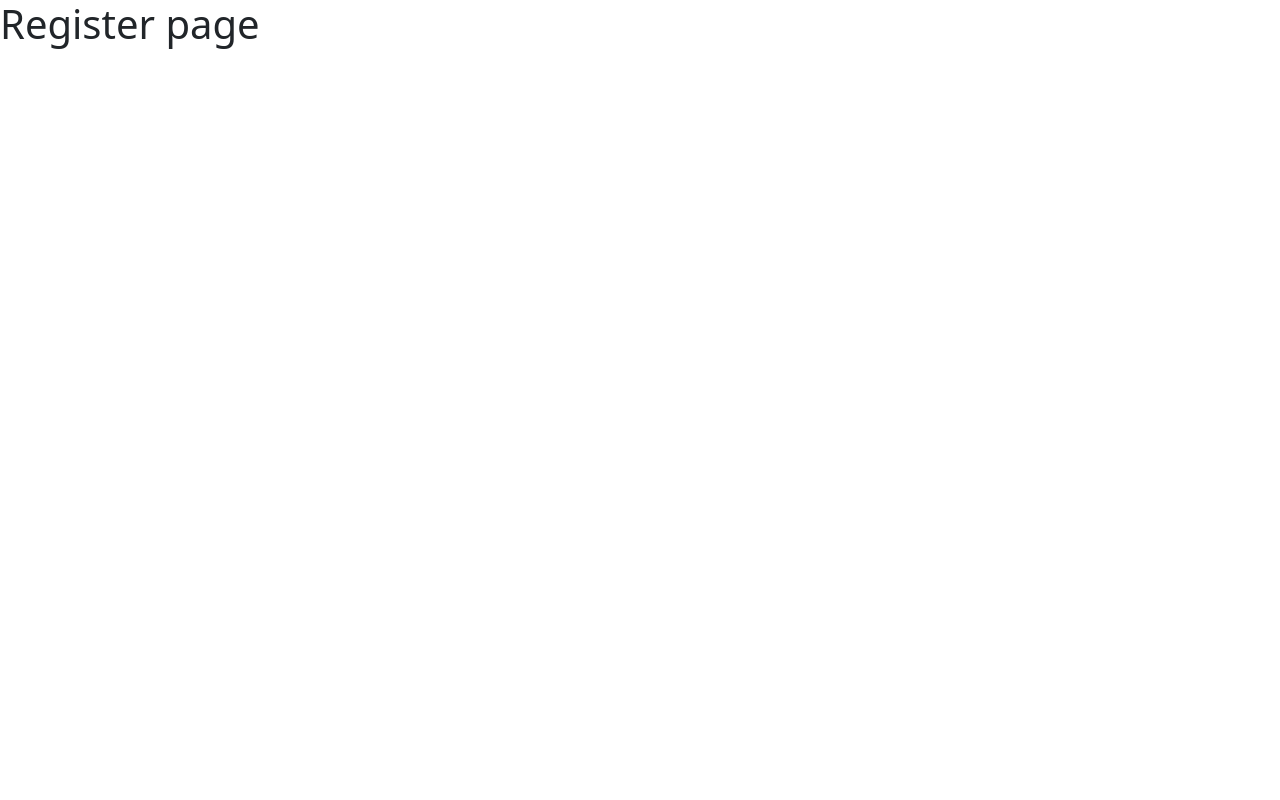
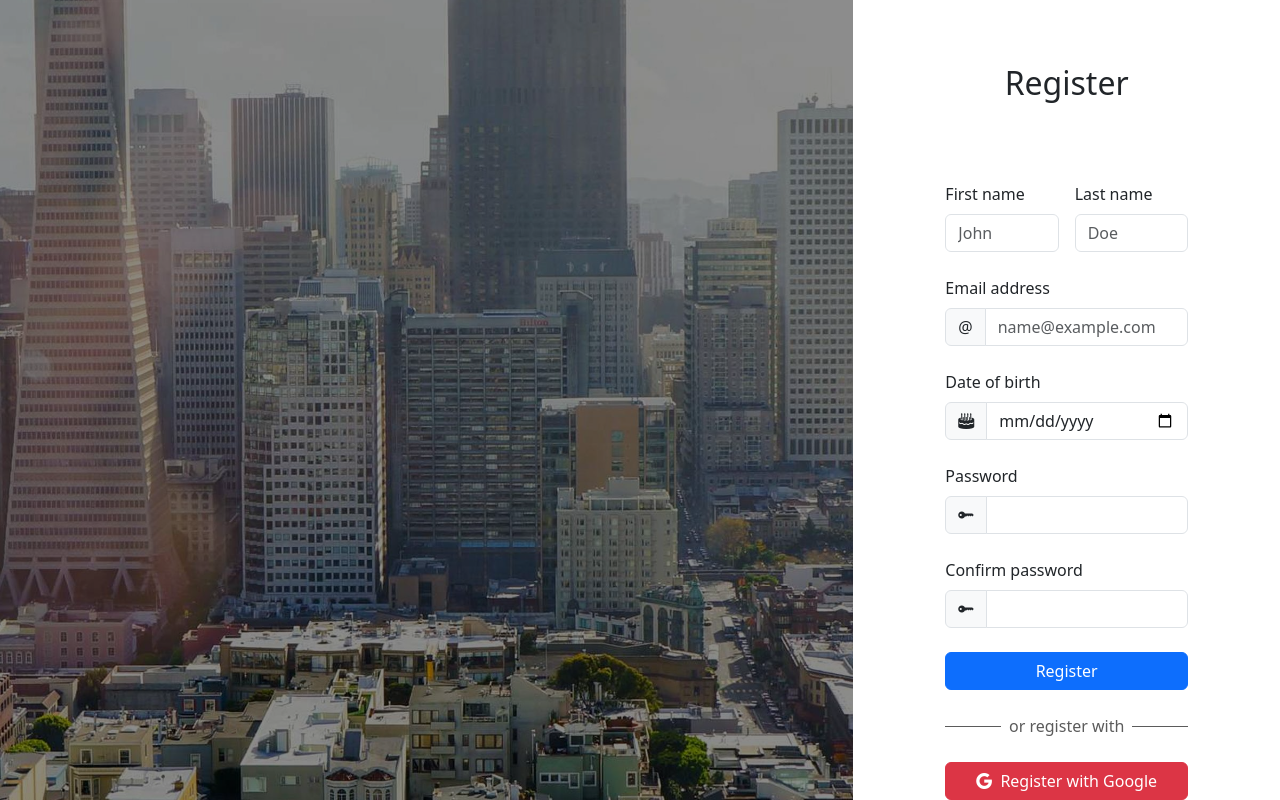
Before and after one commit to dung204/fer202-lab-02, a website: page register.html in a window 1280 px wide. Drawn offline with nearby package versions, Linux system fonts and the light colour scheme.

Commit message:
style: register page

```diff
--- a/css/login.css
+++ b/css/login.css
@@ -2,22 +2,39 @@ html,
 body {
   margin: 0;
   padding: 0;
+  overflow: hidden;
 }
 
 .row {
   margin: 0;
 }
 
-.row > * {
-  padding-inline: 0;
-}
-
 .login-container > * {
   min-height: 100vh;
 }
 
+.form-container {
+  overflow-y: scroll;
+  overflow-x: hidden;
+}
+
+.login-bg-container {
+  padding-inline: 0;
+}
+
 .login-bg {
   object-fit: cover;
+  z-index: -1;
+}
+
+.black-filter {
+  position: absolute;
+  top: 0;
+  left: 0;
+  width: 100%;
+  height: 100%;
+  background-color: rgba(0, 0, 0, 0.45);
+  z-index: 1;
 }
 
 .separator {
--- a/register.html
+++ b/register.html
@@ -3,12 +3,108 @@
   <head>
     <meta charset="UTF-8" />
     <meta name="viewport" content="width=device-width, initial-scale=1.0" />
-    <title>Register</title>
+    <title>Sign up</title>
     <link rel="stylesheet" href="node_modules/bootstrap/dist/css/bootstrap.min.css" />
+    <link rel="stylesheet" href="node_modules/bootstrap-icons/font/bootstrap-icons.min.css" />
+    <link rel="stylesheet" href="/css/login.css" />
     <script defer src="node_modules/bootstrap/dist/js/bootstrap.bundle.min.js"></script>
     <script defer src="node_modules/@popperjs/core/dist/umd/popper-base.min.js"></script>
   </head>
   <body>
-    <h1>Register page</h1>
+    <div class="row login-container" style="height: 100vh">
+      <div class="col-8 login-bg-container position-relative" style="height: 100vh">
+        <img class="login-bg h-100 w-100" loading="lazy" src="/img/login-bg.jpg" alt="login-bg" />
+        <div class="black-filter"></div>
+      </div>
+      <div class="col-4 form-container" style="height: 100vh">
+        <div class="row p-5 g-3">
+          <div class="col-12">
+            <h2 class="text-center">Register</h2>
+          </div>
+          <div class="col-12 g-5">
+            <form action="">
+              <div class="row gy-4 gx-3">
+                <div class="col-6">
+                  <label class="form-label" for="first">First name</label>
+                  <input type="text" class="form-control" placeholder="John" id="first" />
+                </div>
+                <div class="col-6">
+                  <label class="form-label" for="last"> Last name </label>
+                  <input type="email" class="form-control" placeholder="Doe" id="last" />
+                </div>
+                <div class="col-12">
+                  <label class="form-label" for="email">Email address</label>
+                  <div class="input-group">
+                    <label class="input-group-text" for="email">@</label>
+                    <input
+                      type="email"
+                      class="form-control"
+                      placeholder="name@example.com"
+                      id="email"
+                    />
+                  </div>
+                </div>
+                <div class="col-12">
+                  <label class="form-label" for="dob">Date of birth</label>
+                  <div class="input-group">
+                    <label class="input-group-text" for="dob">
+                      <i class="bi bi-cake2-fill"></i>
+                    </label>
+                    <input type="date" class="form-control" id="dob" />
+                  </div>
+                </div>
+                <div class="col-12">
+                  <label class="form-label" for="password">Password</label>
+                  <div class="input-group">
+                    <label class="input-group-text" for="password">
+                      <i class="bi bi-key-fill"></i>
+                    </label>
+                    <input type="password" class="form-control" id="password" />
+                  </div>
+                </div>
+                <div class="col-12">
+                  <label class="form-label" for="confirm-password">Confirm password</label>
+                  <div class="input-group">
+                    <label class="input-group-text" for="confirm-password">
+                      <i class="bi bi-key-fill"></i>
+                    </label>
+                    <input type="password" class="form-control" id="confirm-password" />
+                  </div>
+                </div>
+                <div class="col-12">
+                  <button type="submit" class="btn btn-primary w-100">Register</button>
+                </div>
+                <div class="col-12">
+                  <div class="separator">or register with</div>
+                </div>
+                <div class="col-12">
+                  <button type="button" class="btn btn-danger w-100">
+                    <i class="bi bi-google me-1"></i>
+                    Register with Google
+                  </button>
+                </div>
+                <div class="col-12">
+                  <button type="button" class="btn btn-primary w-100">
+                    <i class="bi bi-facebook me-1"></i>
+                    Register with Facebook
+                  </button>
+                </div>
+                <div class="col-12">
+                  <button type="button" class="btn btn-dark w-100">
+                    <i class="bi bi-twitter-x me-1"></i>
+                    Register with X
+                  </button>
+                </div>
+                <div class="col-12 text-center">
+                  <p class="text-secondary mb-4">
+                    Already have an account? <a href="/login.html">Login</a>
+                  </p>
+                </div>
+              </div>
+            </form>
+          </div>
+        </div>
+      </div>
+    </div>
   </body>
 </html>
```
Also changed, not shown: login.html (+13 -20 lines), img/login-bg.jpg (added).
